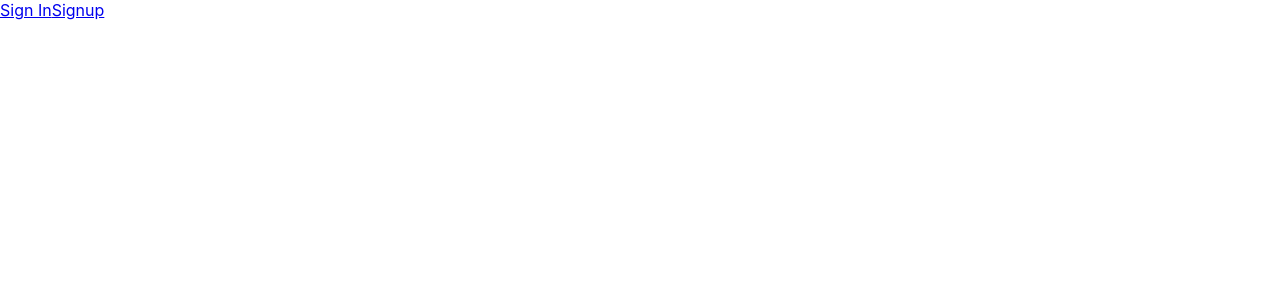
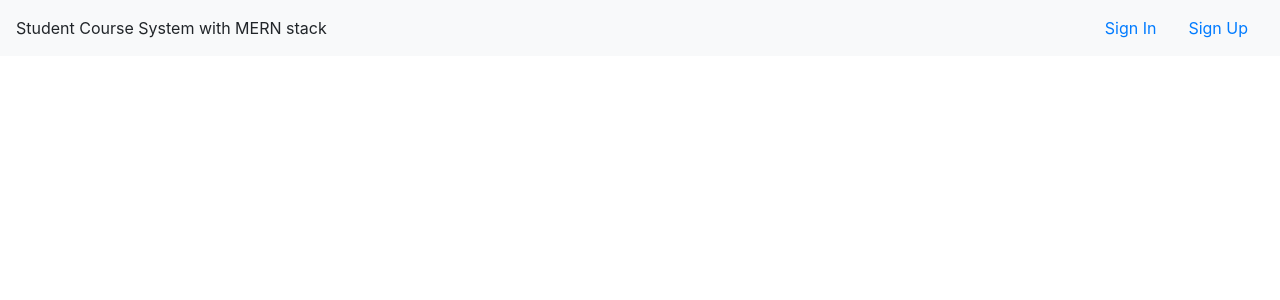
Before and after one commit to kennethlorenz/Student-Course-System-MERN, a React (Create React App) app in the folder client/: page / in a window 1280 px wide. Shown: the top 300 px of the page. Built offline with nearby package versions, Linux system fonts and the light colour scheme.

Commit message:
Update signin, signup page
added proxy, added navbar

```diff
--- a/client/package.json
+++ b/client/package.json
@@ -23,6 +23,7 @@
     "test": "react-scripts test",
     "eject": "react-scripts eject"
   },
+  "proxy": "http://localhost:5000/",
   "eslintConfig": {
     "extends": [
       "react-app",
--- a/client/public/index.html
+++ b/client/public/index.html
@@ -10,6 +10,12 @@
     <link
       rel="stylesheet"
       href="https://fonts.googleapis.com/icon?family=Material+Icons"
+    />
+    <link
+      rel="stylesheet"
+      href="https://maxcdn.bootstrapcdn.com/bootstrap/4.3.1/css/bootstrap.min.css"
+      integrity="sha384-ggOyR0iXCbMQv3Xipma34MD+dH/1fQ784/j6cY/iJTQUOhcWr7x9JvoRxT2MZw1T"
+      crossorigin="anonymous"
     />
     <meta name="viewport" content="width=device-width, initial-scale=1" />
     <meta name="theme-color" content="#000000" />
--- a/client/src/App.js
+++ b/client/src/App.js
@@ -7,22 +7,27 @@ import {
   Redirect,
 } from "react-router-dom";
 //
+import Navbar from "react-bootstrap/Navbar";
+import Nav from "react-bootstrap/Nav";
+//
 import SignIn from "./components/SignIn";
 import SignUp from "./components/SignUp";
 
 function App() {
   return (
     <Router>
-      <Link to="/signin">Sign In</Link>
-      <Link to="/signup">Signup</Link>
-      <Switch>
-        <Route path="/signin">
-          <SignIn />
-        </Route>
-        <Route path="/signup">
-          <SignUp />
-        </Route>
-      </Switch>
+      <Navbar bg="light" expand="lg">
+        <Navbar.Toggle aria-controls="basic-navbar-nav" />
+        <Navbar.Collapse id="basic-navbar-nav">
+          <Nav className="mr-auto">Student Course System with MERN stack</Nav>
+          <Nav.Link href="/signin">Sign In</Nav.Link>
+          <Nav.Link href="/signup">Sign Up</Nav.Link>
+        </Navbar.Collapse>
+      </Navbar>
+      <div>
+        <Route render={() => <SignIn />} path="/signin" />
+        <Route render={() => <SignUp />} path="/signup" />
+      </div>
     </Router>
   );
 }
--- a/client/src/components/SignIn.js
+++ b/client/src/components/SignIn.js
@@ -1,4 +1,4 @@
-import React from "react";
+import React, { useEffect, useState } from "react";
 import Avatar from "@material-ui/core/Avatar";
 import Button from "@material-ui/core/Button";
 import CssBaseline from "@material-ui/core/CssBaseline";
--- a/client/src/components/SignUp.js
+++ b/client/src/components/SignUp.js
@@ -1,4 +1,4 @@
-import React from "react";
+import React, { useState, useEffect } from "react";
 import Avatar from "@material-ui/core/Avatar";
 import Button from "@material-ui/core/Button";
 import CssBaseline from "@material-ui/core/CssBaseline";
```
